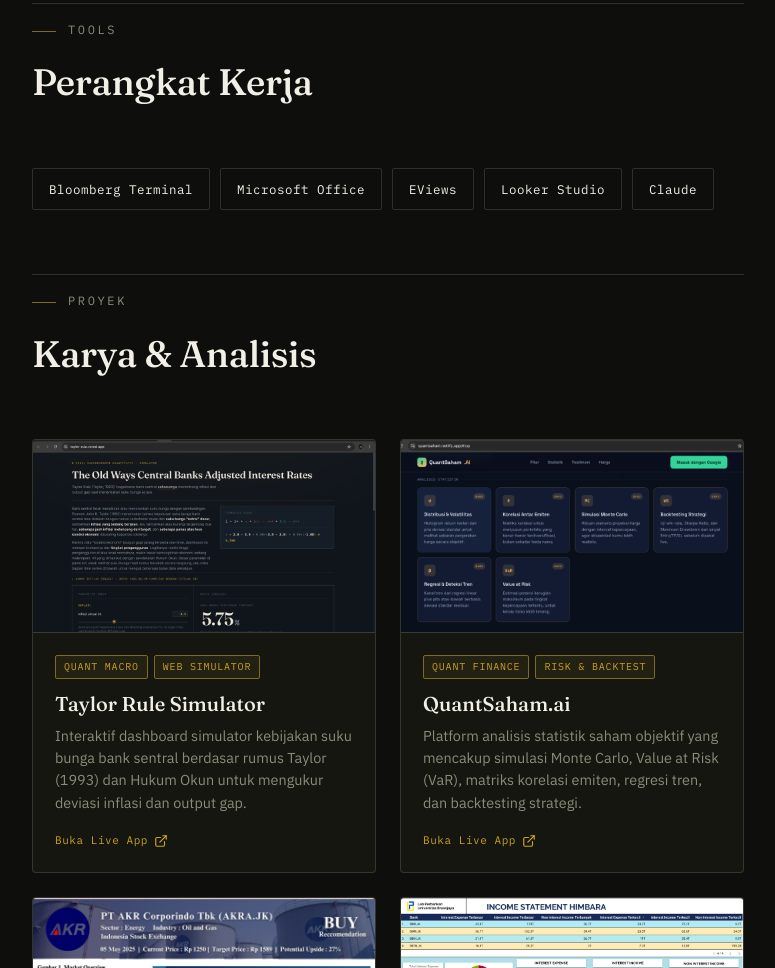
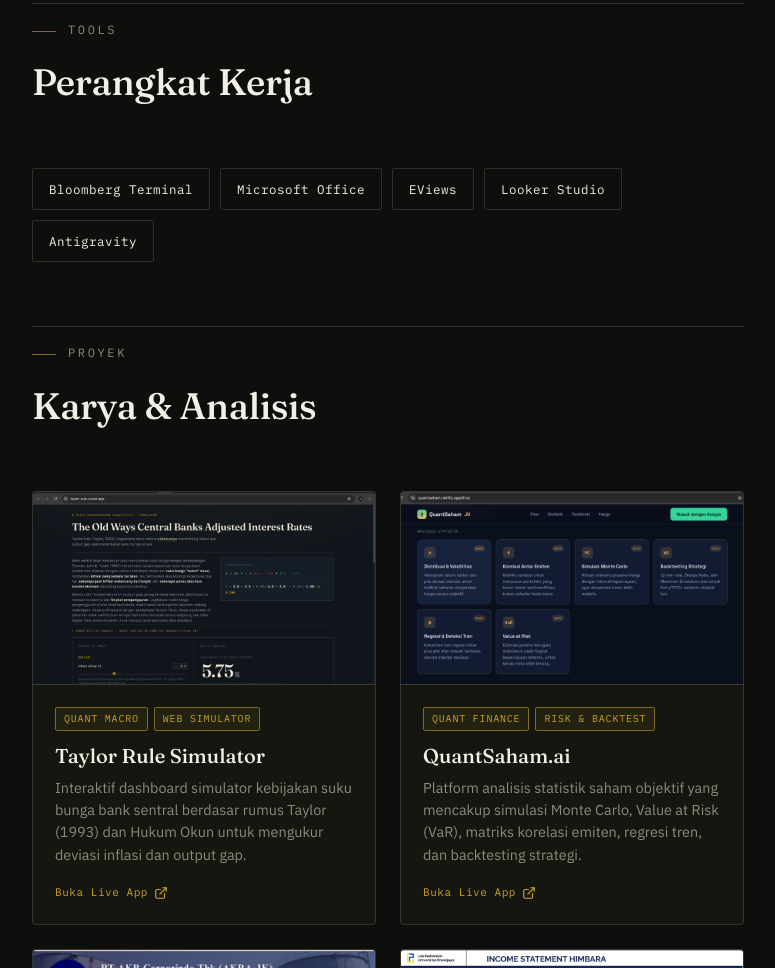
Before and after one commit to haritsap/portofolioharitsap, a plain HTML site: page index.html in a window 1280 px wide. Shown: the part 3223-4191 px from the top of the page, without its empty margins (252-1027 px from the left). Drawn offline with Linux system fonts and the light colour scheme.

Commit message:
Update index.html

```diff
--- a/index.html
+++ b/index.html
@@ -856,7 +856,7 @@
         <span class="tool-chip">Microsoft Office</span>
         <span class="tool-chip">EViews</span>
         <span class="tool-chip">Looker Studio</span>
-        <span class="tool-chip">Claude</span>
+        <span class="tool-chip">Antigravity</span>
       </div>
 
     </section>
```
